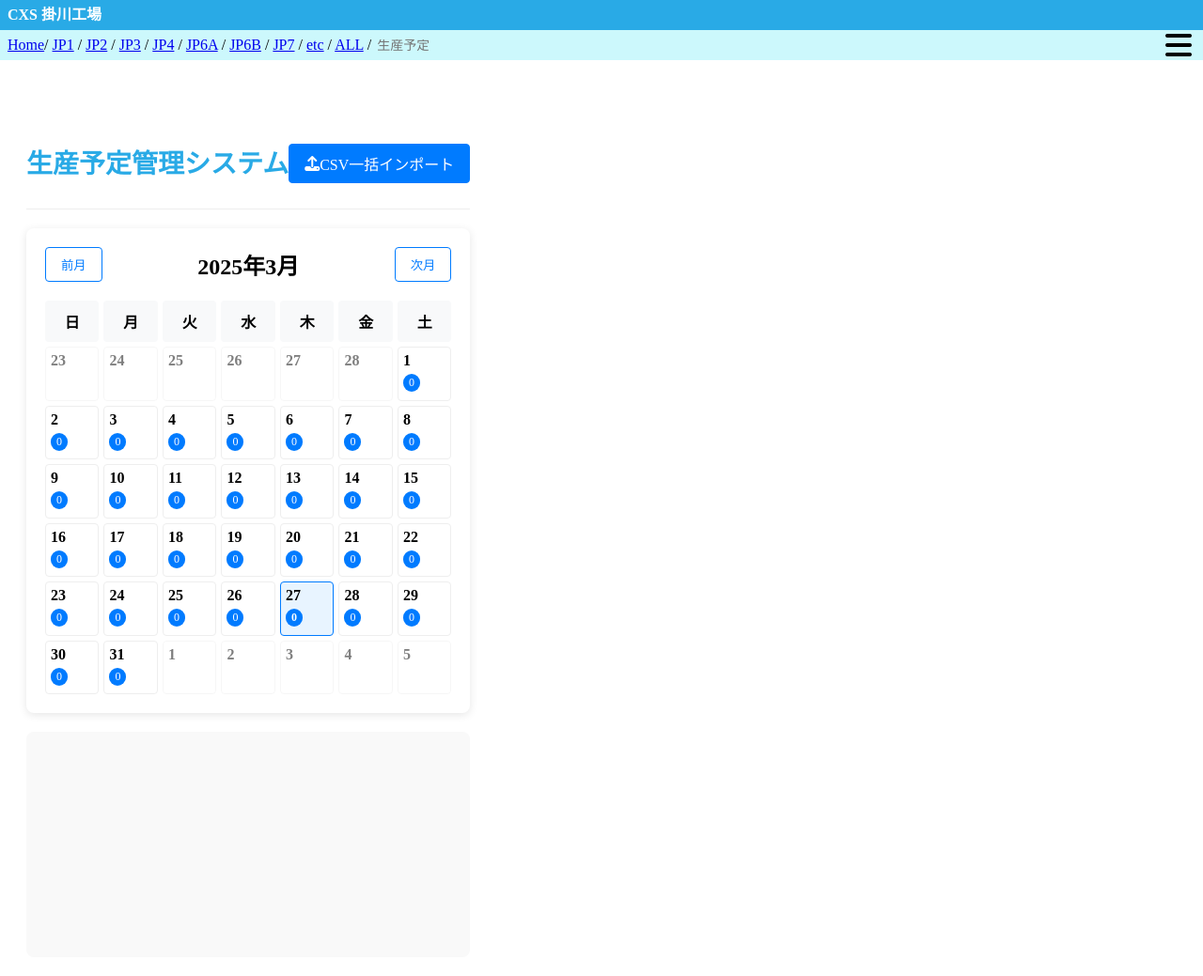
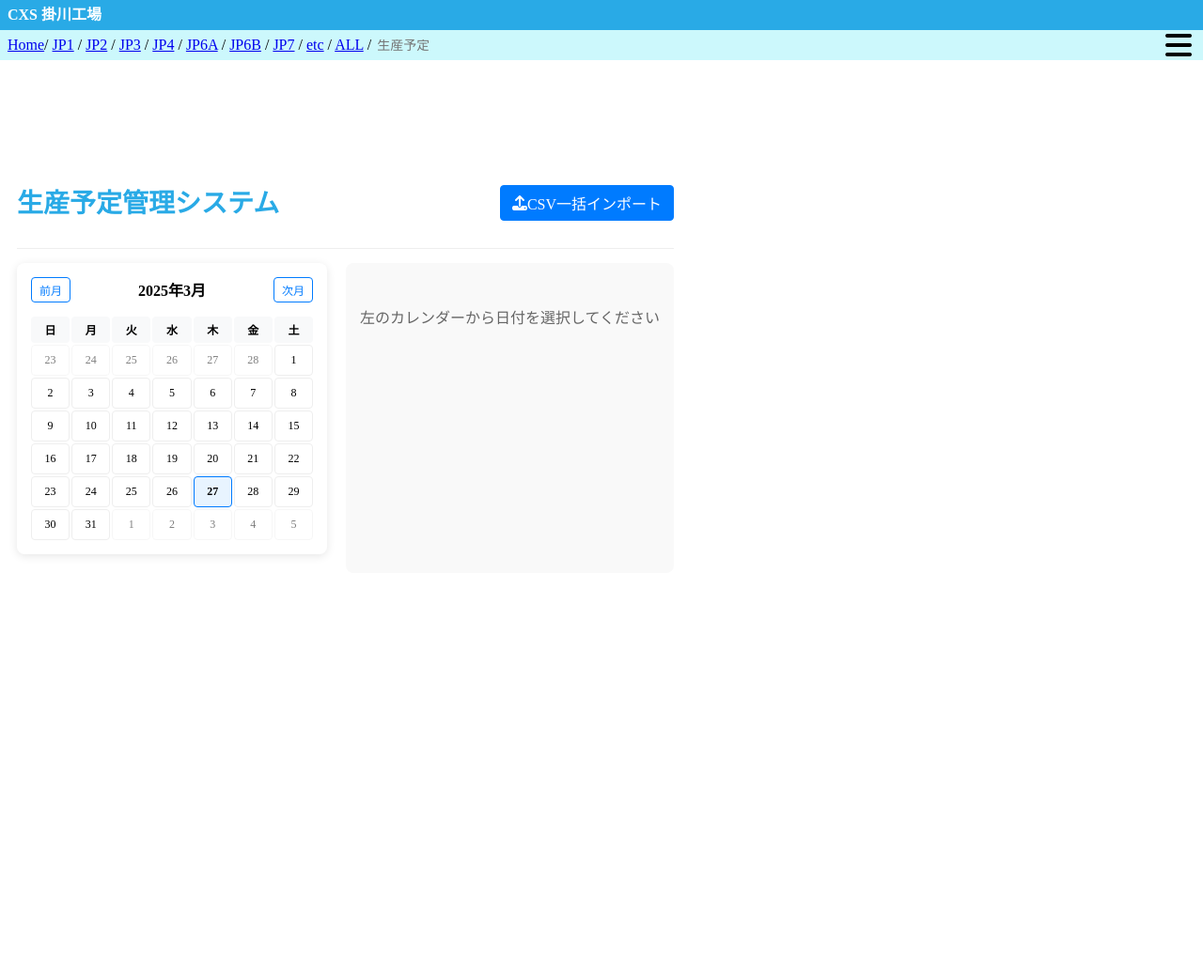
Before and after one commit to Ma-saan/cxs_django_websystem, a Django app: page /schedule_manager/ in a window 1280 px wide. Shown: the whole page at 94% size. After the commit the page ends 592 px from the top, so only its background shows below. Run offline with Django 5.2, Linux system fonts and the light colour scheme; data that the repository does not hold is empty; some libraries are stand-ins or nearby versions.

Commit message:
カレンダーリサイズ

```diff
--- a/schedule_manager/templates/schedule_manager/index.html
+++ b/schedule_manager/templates/schedule_manager/index.html
@@ -12,7 +12,8 @@
         </div>
     </div>
 
-    <!-- シンプルなカレンダー表示 -->
+    <div class="container-flex">
+        <!-- コンパクトなカレンダー表示 -->
         <div class="calendar-container">
             <div class="calendar-controls">
                 <button id="prev-month" class="btn btn-outline">前月</button>
@@ -26,8 +27,13 @@
             </div>
         </div>
 
+        <!-- 予定表示エリア -->
         <div class="schedule-data" id="schedule-data">
             <!-- ここに選択された日の予定が表示される -->
+            <div class="no-date-selected">
+                <p>左のカレンダーから日付を選択してください</p>
+            </div>
+        </div>
     </div>
 </div>
 
@@ -35,20 +41,24 @@
     .schedule-container {
         max-width: 1200px;
         margin: 0 auto;
-        padding: 20px;
+        padding: 10px;
     }
     .schedule-header {
         display: flex;
         justify-content: space-between;
         align-items: center;
-        margin-bottom: 20px;
+        margin-bottom: 15px;
         padding-bottom: 10px;
         border-bottom: 1px solid #eee;
+    }
+    .container-flex {
+        display: flex;
+        gap: 20px;
     }
     .btn {
         display: inline-flex;
         align-items: center;
-        padding: 8px 16px;
+        padding: 6px 12px;
         border-radius: 4px;
         text-decoration: none;
         font-weight: 500;
@@ -63,67 +73,112 @@
         background-color: transparent;
         color: #007bff;
         border: 1px solid #007bff;
+        font-size: 12px;
+        padding: 4px 8px;
     }
     .calendar-container {
         background-color: #fff;
         border-radius: 8px;
         box-shadow: 0 2px 10px rgba(0,0,0,0.1);
-        padding: 20px;
+        padding: 15px;
         margin-bottom: 20px;
+        width: 300px;
+        flex-shrink: 0;
     }
     .calendar-controls {
         display: flex;
         justify-content: space-between;
         align-items: center;
-        margin-bottom: 20px;
+        margin-bottom: 15px;
+    }
+    .calendar-controls h2 {
+        font-size: 16px;
+        margin: 0;
     }
     .calendar-grid {
         display: grid;
         grid-template-columns: repeat(7, 1fr);
-        gap: 5px;
-    }
-    .calendar-day {
-        aspect-ratio: 1;
-        border: 1px solid #eee;
-        padding: 5px;
-        border-radius: 4px;
-        display: flex;
-        flex-direction: column;
+        gap: 2px;
     }
     .calendar-day-header {
         text-align: center;
+        font-size: 12px;
         font-weight: bold;
-        padding: 10px 0;
+        padding: 5px 0;
         background-color: #f8f9fa;
         border-radius: 4px;
     }
-    .day-number {
-        font-weight: bold;
-        margin-bottom: 5px;
+    .calendar-day {
+        text-align: center;
+        font-size: 12px;
+        padding: 8px 0;
+        border: 1px solid #eee;
+        border-radius: 4px;
+        cursor: pointer;
     }
-    .day-schedule-count {
-        font-size: 12px;
-        background-color: #007bff;
-        color: white;
-        border-radius: 10px;
-        padding: 2px 6px;
-        align-self: flex-start;
+    .calendar-day:hover {
+        background-color: #f5f5f5;
+    }
+    .calendar-day.selected {
+        background-color: #cce5ff;
+        border-color: #007bff;
     }
     .loading {
         grid-column: span 7;
         text-align: center;
-        padding: 50px;
+        padding: 20px;
         color: #666;
+        font-size: 12px;
     }
     .schedule-data {
         background-color: #f9f9f9;
         border-radius: 8px;
+        padding: 15px;
+        flex-grow: 1;
+        max-height: 500px;
+        overflow-y: auto;
+    }
+    .no-date-selected {
+        text-align: center;
+        color: #666;
+        padding: 30px 0;
+    }
+
+    /* 表のスタイル改善 */
+    .schedule-table {
+        width: 100%;
+        border-collapse: collapse;
+        font-size: 14px;
+    }
+    .schedule-table th,
+    .schedule-table td {
+        padding: 8px;
+        text-align: left;
+        border-bottom: 1px solid #ddd;
+    }
+    .schedule-table th {
+        background-color: #f2f2f2;
+        position: sticky;
+        top: 0;
+    }
+    .schedule-table tr:hover {
+        background-color: #f5f5f5;
+    }
+    .error-message {
+        color: #721c24;
+        background-color: #f8d7da;
+        padding: 15px;
+        border-radius: 4px;
+        margin-top: 15px;
+    }
+    .loading-schedules {
+        text-align: center;
         padding: 20px;
-        min-height: 200px;
+        color: #666;
     }
 </style>
 
-<!-- シンプルなカレンダー機能 -->
+<!-- カレンダー機能 -->
 <script>
 document.addEventListener('DOMContentLoaded', function() {
     // 要素の取得
@@ -173,7 +228,7 @@ document.addEventListener('DOMContentLoaded', function() {
         for (let i = firstDayIndex; i > 0; i--) {
             const dayElement = document.createElement('div');
             dayElement.className = 'calendar-day previous-month';
-            dayElement.innerHTML = `<div class="day-number">${prevLastDate - i + 1}</div>`;
+            dayElement.textContent = prevLastDate - i + 1;
             dayElement.style.opacity = '0.5';
             calendarGrid.appendChild(dayElement);
         }
@@ -182,6 +237,7 @@ document.addEventListener('DOMContentLoaded', function() {
         for (let i = 1; i <= lastDate; i++) {
             const dayElement = document.createElement('div');
             dayElement.className = 'calendar-day current-month';
+            dayElement.textContent = i;
 
             // 今日の日付をハイライト
             const today = new Date();
@@ -191,11 +247,6 @@ document.addEventListener('DOMContentLoaded', function() {
                 dayElement.style.borderColor = '#007bff';
                 dayElement.style.fontWeight = 'bold';
             }
-
-            dayElement.innerHTML = `
-                <div class="day-number">${i}</div>
-                <div class="day-schedule-count">0</div>
-            `;
 
             // 日付クリック時の処理
             dayElement.addEventListener('click', function() {
@@ -209,7 +260,7 @@ document.addEventListener('DOMContentLoaded', function() {
                 dayElement.classList.add('selected');
                 dayElement.style.backgroundColor = '#cce5ff';
 
-                // ここで選択された日付の予定を表示する処理を追加
+                // 選択された日付の予定を表示する処理
                 const selectedDate = new Date(currentDate.getFullYear(), currentDate.getMonth(), i);
                 loadScheduleData(selectedDate);
             });
@@ -218,13 +269,13 @@ document.addEventListener('DOMContentLoaded', function() {
         }
 
         // 翌月の日を必要に応じて追加（6週間分の表示にするため）
-        const totalCells = 42; // 6行 × 7列
-        const remainingCells = totalCells - (firstDayIndex + lastDate);
+        const totalDays = firstDayIndex + lastDate;
+        const remainingCells = 42 - totalDays; // 6行 × 7列
 
         for (let i = 1; i <= remainingCells; i++) {
             const dayElement = document.createElement('div');
             dayElement.className = 'calendar-day next-month';
-            dayElement.innerHTML = `<div class="day-number">${i}</div>`;
+            dayElement.textContent = i;
             dayElement.style.opacity = '0.5';
             calendarGrid.appendChild(dayElement);
         }
@@ -319,97 +370,6 @@ document.addEventListener('DOMContentLoaded', function() {
 
     // 初期表示
     renderCalendar();
-
-    // 予定データの件数を更新（API呼び出し）
-    fetch('/schedule_manager/api/schedules/')
-        .then(response => response.json())
-        .then(data => {
-            console.log(`取得した全予定数: ${data.length}件`);
-
-            // 日付ごとの予定件数をカウント
-            const dayCounts = {};
-
-            data.forEach(item => {
-                if (item.production_date) {
-                    // production_date形式に応じて処理
-                    let dateKey;
-
-                    // YYYY-MM-DD形式の場合
-                    if (typeof item.production_date === 'string' && item.production_date.includes('-')) {
-                        dateKey = item.production_date;
-                    }
-                    // 日付オブジェクトの場合
-                    else if (item.production_date instanceof Date) {
-                        const d = item.production_date;
-                        dateKey = `${d.getFullYear()}-${String(d.getMonth() + 1).padStart(2, '0')}-${String(d.getDate()).padStart(2, '0')}`;
-                    }
-
-                    if (dateKey) {
-                        if (!dayCounts[dateKey]) {
-                            dayCounts[dateKey] = 0;
-                        }
-                        dayCounts[dateKey]++;
-                    }
-                }
-            });
-
-            console.log('日付ごとの予定件数:', dayCounts);
-
-            // カレンダーの日付に件数を表示
-            const currentMonthStr = String(currentDate.getMonth() + 1).padStart(2, '0');
-            const currentYearStr = String(currentDate.getFullYear());
-
-            document.querySelectorAll('.calendar-day.current-month').forEach((dayEl, index) => {
-                const dayNumber = index + 1;
-                const dateStr = `${currentYearStr}-${currentMonthStr}-${String(dayNumber).padStart(2, '0')}`;
-
-                console.log(`日付 ${dateStr} の件数を確認中`);
-                const count = dayCounts[dateStr] || 0;
-                const countEl = dayEl.querySelector('.day-schedule-count');
-
-                if (countEl) {
-                    countEl.textContent = count;
-                    if (count === 0) {
-                        countEl.style.display = 'none';
-                    } else {
-                        countEl.style.display = 'inline-block';
-                    }
-                }
-            });
-        })
-        .catch(error => {
-            console.error('予定データの取得に失敗しました:', error);
-        });
 });
 </script>
-
-<style>
-    /* 追加スタイル */
-    .schedule-table {
-        width: 100%;
-        border-collapse: collapse;
-        margin-top: 15px;
-    }
-    .schedule-table th,
-    .schedule-table td {
-        padding: 10px;
-        text-align: left;
-        border-bottom: 1px solid #ddd;
-    }
-    .schedule-table th {
-        background-color: #f2f2f2;
-    }
-    .error-message {
-        color: #721c24;
-        background-color: #f8d7da;
-        padding: 15px;
-        border-radius: 4px;
-        margin-top: 15px;
-    }
-    .loading-schedules {
-        text-align: center;
-        padding: 20px;
-        color: #666;
-    }
-</style>
 {% endblock %}
```
Lines whose indentation alone changed are shown as unchanged.
